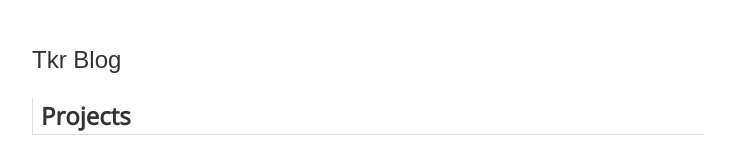
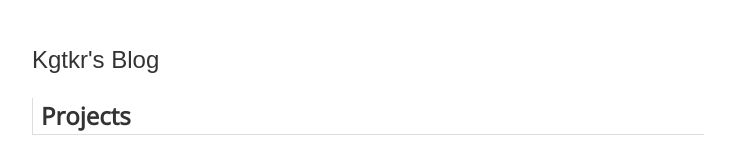
Before and after one commit to kgtkr/kgtkr.net, a Next.js app: page /about in a window 1280 px wide. Shown: the top 157 px of the page, without its empty margins (272-1002 px from the left). Built offline with nearby package versions, Linux system fonts and the light colour scheme; a web font is replaced by a local one.

Commit message:
Tkr Blog -> Kgtkr's Blog

```diff
--- a/components/Title.tsx
+++ b/components/Title.tsx
@@ -8,11 +8,11 @@ type Props = {
 function Title({ title }: Props) {
   return (
     <Head>
-      <title>{title !== undefined ? `${title} | ` : ""}Tkr Blog</title>
+      <title>{title !== undefined ? `${title} | ` : ""}Kgtkr's Blog</title>
       {title !== undefined ? (
         <meta property="og:title" content={title} />
       ) : null}
-      <meta property="og:site_name" content="Tkr Blog" />
+      <meta property="og:site_name" content="Kgtkr's Blog" />
     </Head>
   );
 }
--- a/lib/rss.ts
+++ b/lib/rss.ts
@@ -8,8 +8,8 @@ export async function generatedRss(): Promise<void> {
   const date = new Date();
 
   const feed = new RSS({
-    title: "Tkr Blog",
-    description: "Tkr Blog",
+    title: "Kgtkr's Blog",
+    description: "Kgtkr's Blog",
     feed_url: `${origin}/rss.xml`,
     site_url: origin,
     language: "ja",
--- a/pages/_app.tsx
+++ b/pages/_app.tsx
@@ -19,7 +19,7 @@ function App({ Component, pageProps, router }: AppProps) {
           router.asPath === "/" ? styles.homeHeader : ""
         }`}
       >
-        <Link href="/">Tkr Blog</Link>
+        <Link href="/">Kgtkr's Blog</Link>
       </header>
       <Component {...pageProps} />
       <footer className={styles.footer}>
```
